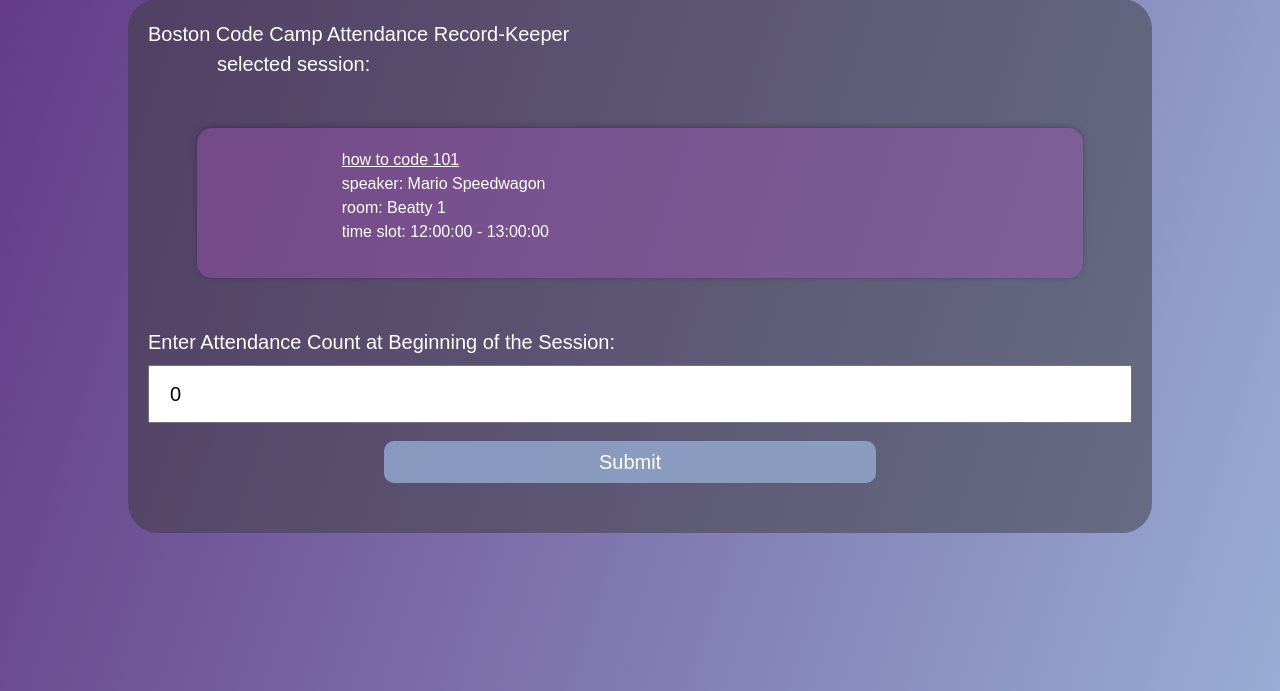
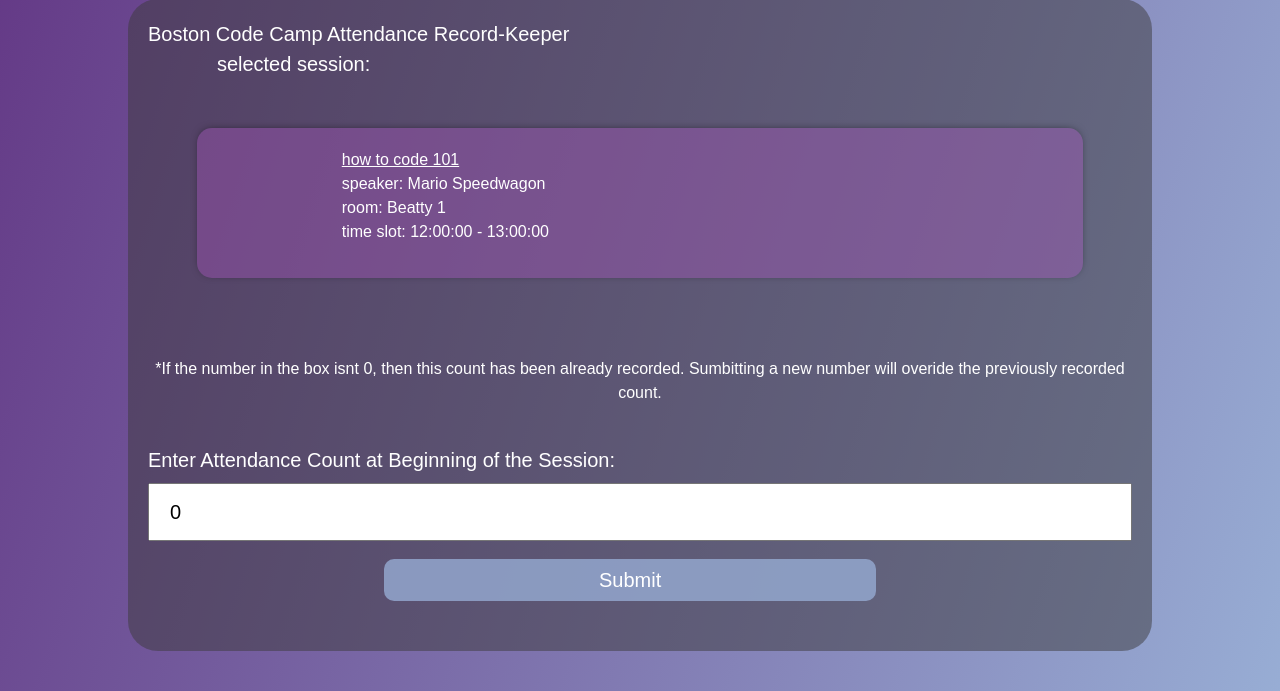
Before and after one commit to Yellow-Team-Software/Django, a Django app: page /counts/count/1/b/ in a window 1280 px wide. Shown: the part 65-756 px from the top of the page. Run offline with Django 3.2, Linux system fonts and the light colour scheme; data comes from the database, SQL or seed files in the repository; some libraries are stand-ins or nearby versions.

Commit message:
small ui update

```diff
--- a/count_proj/countmanager/templates/countmanager/RecordCount.html
+++ b/count_proj/countmanager/templates/countmanager/RecordCount.html
@@ -165,6 +165,13 @@
       float: right;
     }
 
+    .specialText{
+        font-size: 16px;
+        margin: 10 0;
+        text-align: center;
+        padding: 30px 0px;
+    }
+
 </style>
 
 {% csrf_token %}
@@ -196,6 +203,9 @@
       </div>
     </div>
 
+    <div class="specialText">
+      *If the number in the box isnt 0, then this count has been already recorded. Sumbitting a new number will overide the previously recorded count.
+  </div>
 
     <form method="POST" action="{% url 'record_count' sess.id label %}">
 
--- a/count_proj/countmanager/views.py
+++ b/count_proj/countmanager/views.py
@@ -8,8 +8,6 @@
 
 
 def homePage(request):
-
-
 
 	print(request)
 
@@ -23,7 +21,7 @@
 
 	return render(request, 'countmanager/SelectSess.html', context)
 
-
+#beggining middle end
 def bme(request,pk):
 
 	selected_session=Session.objects.get(id=pk)
```
